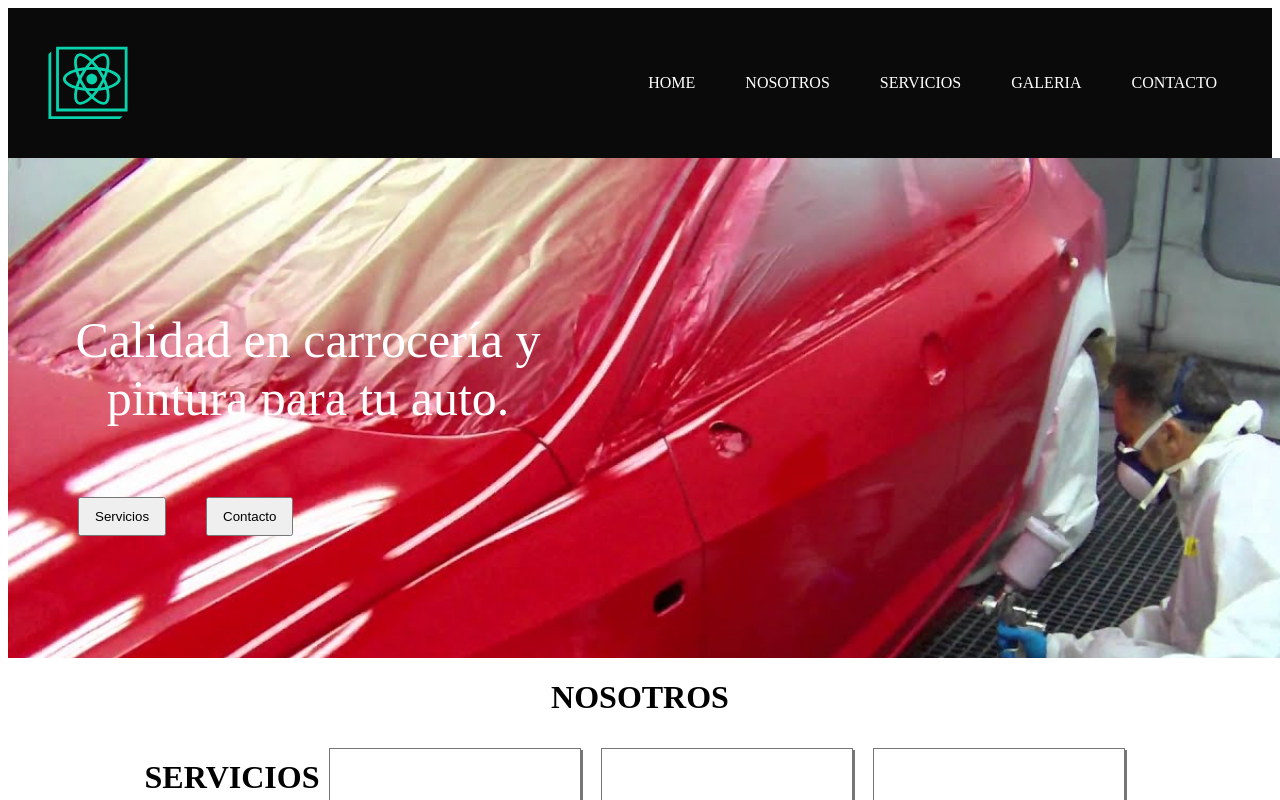
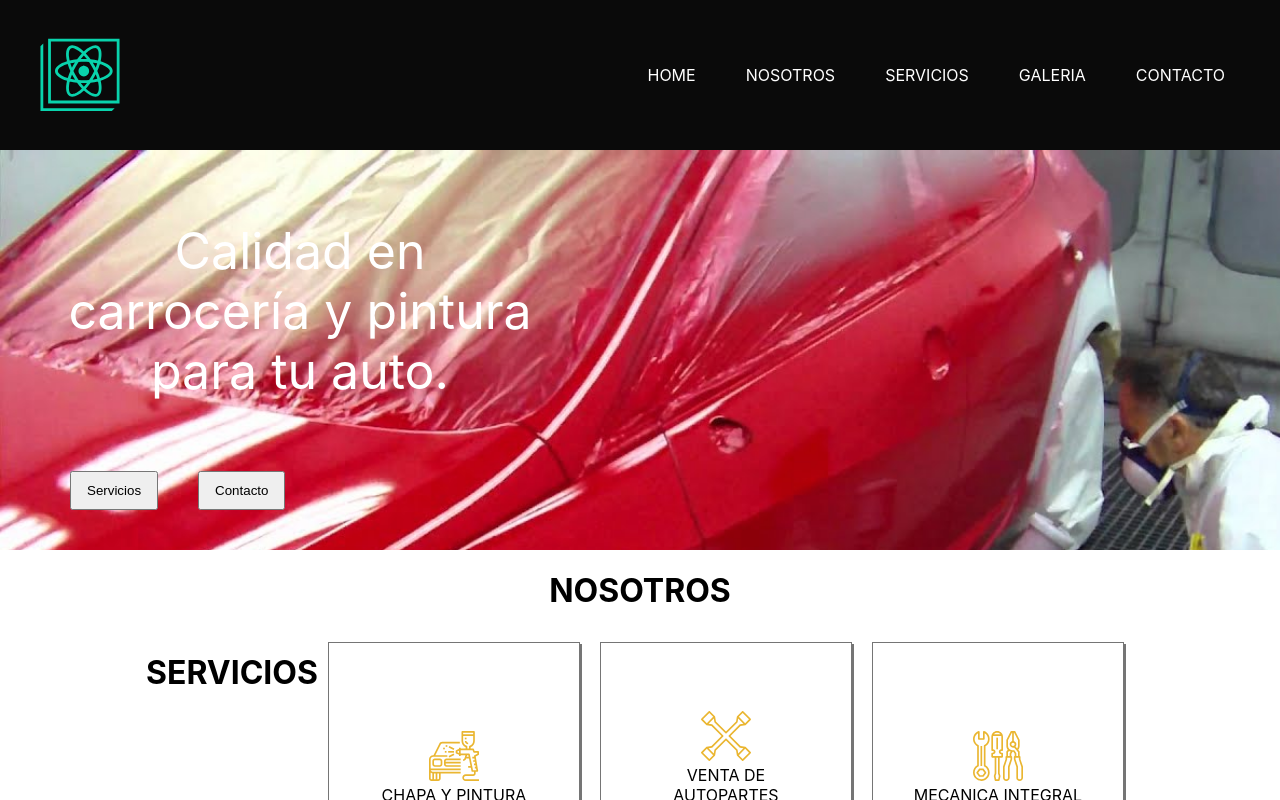
Before and after one commit to marcalmon/web-taller, a React (Create React App) app: page / in a window 1280 px wide. Shown: the top 800 px of the page. Built offline with nearby package versions, Linux system fonts and the light colour scheme.

Commit message:
General changes.

```diff
--- a/src/components/ImageHome/styles.module.scss
+++ b/src/components/ImageHome/styles.module.scss
@@ -2,7 +2,7 @@
 
 .image-container {
   width: 100%;
-  height: 500px;
+  height: 400px;
   background-image: url('../../assets/autorojo.jpg');
   background-size: cover;
   background-repeat: no-repeat;
--- a/src/index.tsx
+++ b/src/index.tsx
@@ -1,6 +1,6 @@
 import React from 'react';
 import ReactDOM from 'react-dom';
-import './screens/Home/styles.module.scss';
+import './application.scss';
 import Home from './screens/Home';
 import * as serviceWorker from './serviceWorker';
 
```
